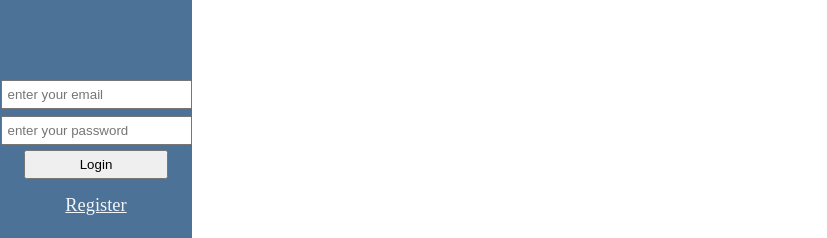
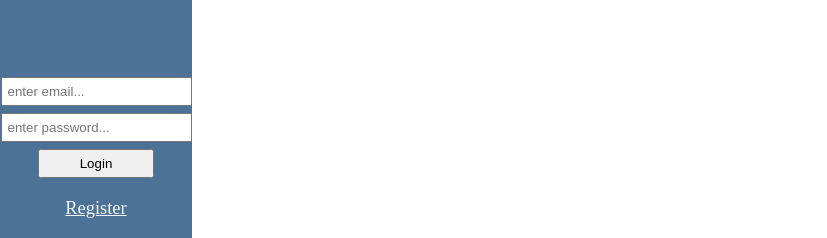
Before and after one commit to DavTheDev20/react-auth-test, a React (Vite) app in the folder client/: page / in a window 1280 px wide. Shown: the part 421-659 px from the top of the page, without its empty margins (0-827 px from the left). Built offline with nearby package versions, Linux system fonts and the light colour scheme.

Commit message:
Revert code and layout.

```diff
--- a/client/package.json
+++ b/client/package.json
@@ -15,9 +15,11 @@
     "react-router-dom": "^6.6.1"
   },
   "devDependencies": {
+    "@types/jsonwebtoken": "^9.0.0",
     "@types/react": "^18.0.26",
     "@types/react-dom": "^18.0.9",
     "@vitejs/plugin-react": "^3.0.0",
+    "jsonwebtoken": "^9.0.0",
     "typescript": "^4.9.3",
     "vite": "^4.0.0"
   }
--- a/client/src/Root.css
+++ b/client/src/Root.css
@@ -28,6 +28,17 @@ nav input {
   padding: 5px;
 }
 
+#login-form {
+  text-align: center;
+}
+
+#login-form button {
+  width: 60%;
+  padding: 5px;
+  margin: 7px 0 10px;
+  cursor: pointer;
+}
+
 .main-content {
   margin-left: 17vw;
   padding-top: 2vh;
--- a/client/src/auth.ts
+++ /dev/null
@@ -1,34 +0,0 @@
-import axios from 'axios';
-
-export const authProvider = {
-  isAuthenticated: false,
-  token: '',
-  async signIn(email: string, password: string, callback: VoidFunction) {
-    try {
-      const response = await axios.post('http://localhost:8080/api/login', {
-        email,
-        password,
-      });
-      const data = await response.data;
-      if (response.status === 200) {
-        console.log(response);
-        this.isAuthenticated = true;
-        this.token = data.token;
-        return callback();
-      }
-    } catch (error) {
-      console.error(error);
-      return alert(error.response.data.error);
-    }
-  },
-  async signOut(callback: VoidFunction) {
-    this.isAuthenticated = false;
-    this.token = '';
-  },
-};
-
-export interface AuthContextType {
-  user: any;
-  signIn: (email: string, password: string, callback: VoidFunction) => void;
-  signOut: (callback: VoidFunction) => void;
-}
--- a/client/src/routes/Root.tsx
+++ b/client/src/routes/Root.tsx
@@ -1,82 +1,27 @@
 import { Outlet, Link } from 'react-router-dom';
-import { authProvider } from '../auth';
+
 import '../Root.css';
-import { deleteCookie, getCookie, setCookie } from '../utils/cookieUtils';
 
 export default function Root() {
   const currenYear = new Date().getFullYear();
-  const token = getCookie('token');
   return (
     <div className="Root">
       <nav>
         <Link to="/">React Auth</Link>
         <ul>
           <li>
-            {!token ? (
-              <div>
-                <form
-                  style={{ textAlign: 'center' }}
-                  id="login-form"
-                  onSubmit={(event: React.FormEvent) => {
-                    event.preventDefault();
-                    const { target } = event;
-                    const email = target.email.value;
-                    const password = target.password.value;
-
-                    if (!email || !password)
-                      return alert('Please enter email and password to login');
-
-                    return authProvider.signIn(email, password, () => {
-                      if (authProvider.isAuthenticated === true) {
-                        console.log('Signed In');
-                        setCookie('token', authProvider.token);
-                        window.location.reload();
-                      }
-                    });
-                  }}
-                >
-                  <input
-                    type={'email'}
-                    placeholder={'enter your email'}
-                    name="email"
-                  />
+            <div id="login-form">
+              <form>
+                <input type={'email'} placeholder={'enter email...'} />
+                <input type={'password'} placeholder={'enter password...'} />
                 <br />
-                  <input
-                    type={'password'}
-                    placeholder={'enter your password'}
-                    name="password"
-                  />
-                  <br />
-                  <button
-                    type="submit"
-                    style={{
-                      marginTop: '5px',
-                      padding: '5px',
-                      width: '75%',
-                      cursor: 'pointer',
-                    }}
-                  >
-                    Login
-                  </button>
+                <button type="submit">Login</button>
               </form>
             </div>
-            ) : (
-              <a
-                href="#"
-                onClick={() => {
-                  deleteCookie('token');
-                  window.location.reload();
-                }}
-              >
-                Logout
-              </a>
-            )}
           </li>
-          {!token ? (
           <li>
             <Link to="/register">Register</Link>
           </li>
-          ) : null}
         </ul>
       </nav>
       <div className="main-content">
--- a/client/src/utils/cookieUtils.ts
+++ /dev/null
@@ -1,13 +0,0 @@
-export const setCookie = (cookieName: string, cookieVal: string) => {
-  return (document.cookie = `${cookieName}=${cookieVal}; expires=session`);
-};
-
-export const getCookie = (cookieName: string) => {
-  return document.cookie.split(';').some((cookie) => {
-    return cookie.trim().startsWith(cookieName + '=');
-  });
-};
-
-export const deleteCookie = (cookieName: string) => {
-  document.cookie = `${cookieName}=; Max-Age=0`;
-};
--- a/package.json
+++ b/package.json
@@ -22,6 +22,7 @@
   },
   "homepage": "https://github.com/DavTheDev20/react-auth-test#readme",
   "devDependencies": {
-    "concurrently": "^7.6.0"
+    "concurrently": "^7.6.0",
+    "dotenv": "^16.0.3"
   }
 }
```
Also changed, not shown: client/src/main.tsx (+1 -19 lines), 2 other files (tests, documents, lock files or other folders). Lines whose indentation alone changed are shown as unchanged.
